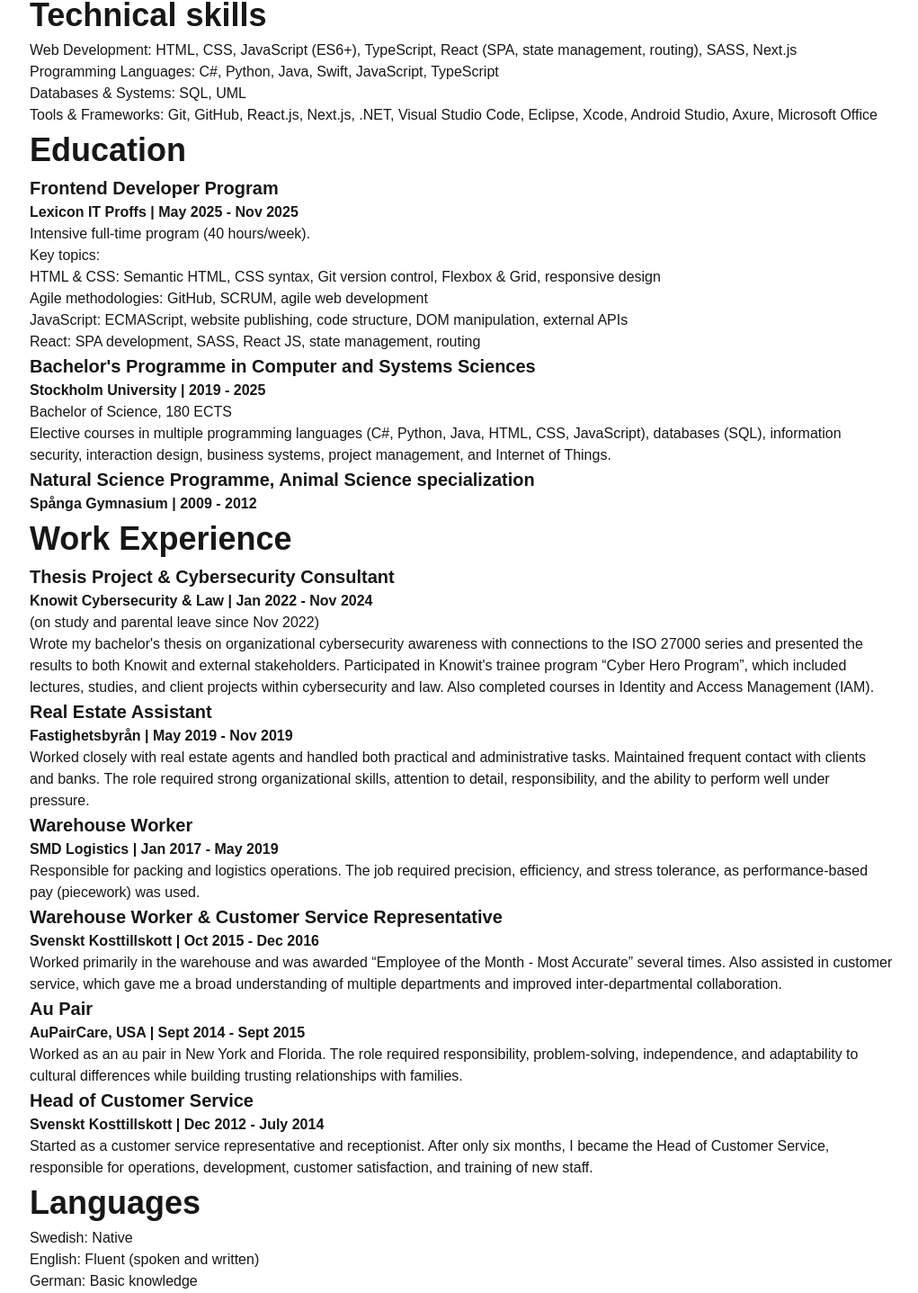
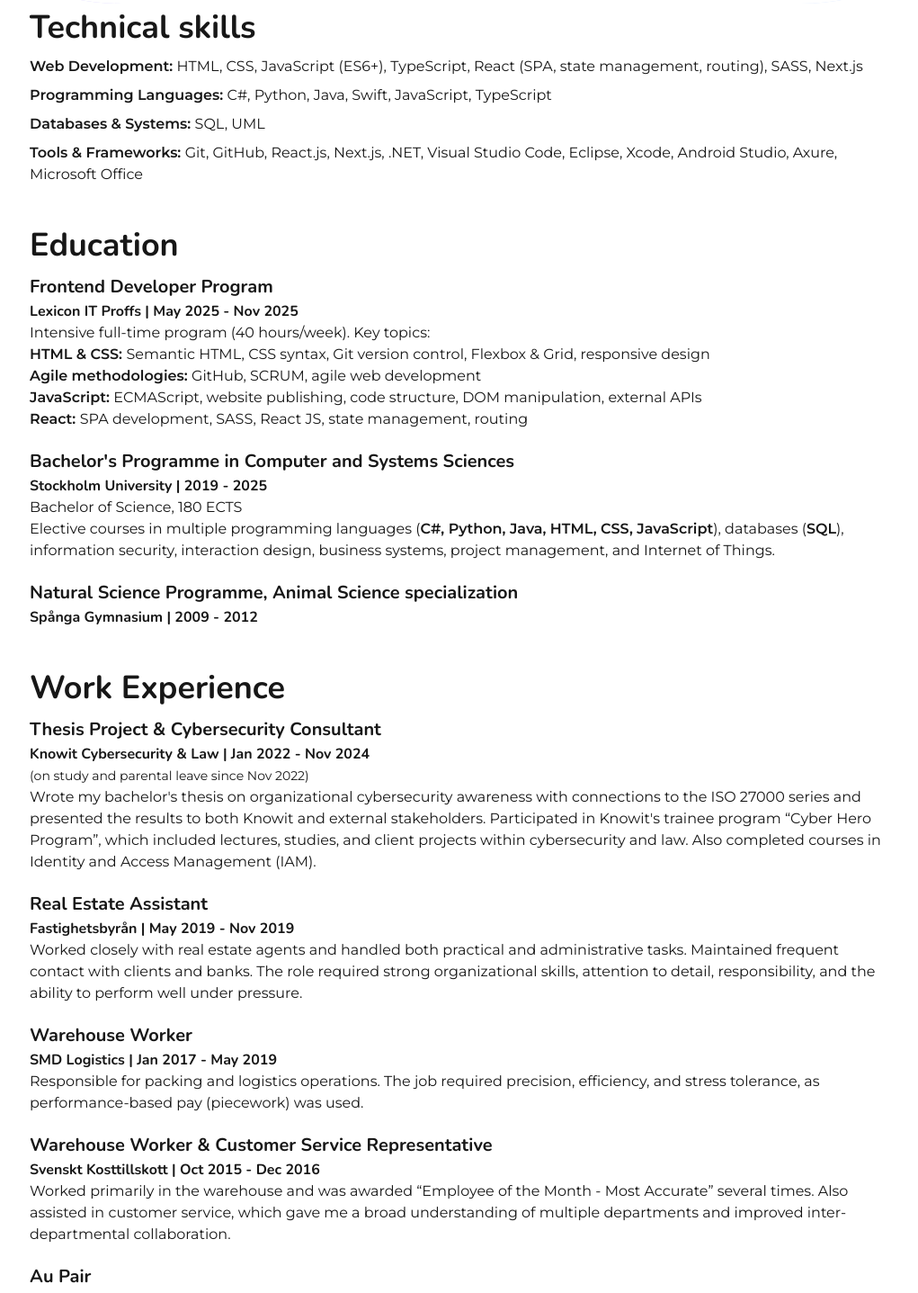
Before and after one commit to malpisen/nextjs-portfolio, a Next.js app: page /about in a window 1280 px wide. Shown: the part 620-2057 px from the top of the page at 90% size, without its empty margins (127-1148 px from the left). Built offline with nearby package versions, Linux system fonts and the light colour scheme.

Commit message:
Update global styles with new font variables and enhancements.

```diff
--- a/src/app/about/page.tsx
+++ b/src/app/about/page.tsx
@@ -6,11 +6,13 @@
   return (
     <>
       <section className="full-width relative overflow-hidden py-20">
-        <div className="full-width absolute inset-0 rounded-xl lg:rounded-full inset-shadow-[0_0_60px_70px_white]
-        bg-gradient-to-bl from-green-200/70 from-20% via-blue-200/70 to-violet-300/70" />
+        <div
+          className="full-width absolute inset-0 rounded-xl lg:rounded-full inset-shadow-[0_0_60px_70px_white]
+        bg-gradient-to-bl from-green-200/70 from-20% via-blue-200/70 to-violet-300/70"
+        />
         <div className="relative grid md:grid-cols-2 gap-4 px-20 py-5 xl:px-0 items-center text-center">
           <div className="space-y-4">
-            <h2>Hello World, I'm Malin</h2>
+            <h2 className="mb-0">Hello World, I'm Malin</h2>
             <Socials />
             <p>
               I'm a fast-learning and driven developer with a broad academic
@@ -24,7 +26,7 @@
             </p>
           </div>
           <Image
-            className="rounded-3xl shadow-lg place-self-center my-4"
+            className="rounded-3xl shadow-lg place-self-center my-4 transition-all duration-300 hover:scale-105"
             src="/images/malin-rydefalk.jpg"
             width={250}
             height={293}
@@ -32,54 +34,70 @@
           />
         </div>
       </section>
+      <div className="space-y-10">
         <section>
-        <h2>Technical skills</h2>
-        <ul>
+          <h2 className="text-start pb-1">Technical skills</h2>
+          <ul className="space-y-2">
             <li>
-            Web Development: HTML, CSS, JavaScript (ES6+), TypeScript, React
-            (SPA, state management, routing), SASS, Next.js
+              <span className="font-semibold">Web Development: </span>HTML, CSS,
+              JavaScript (ES6+), TypeScript, React (SPA, state management,
+              routing), SASS, Next.js
             </li>
             <li>
-            Programming Languages: C#, Python, Java, Swift, JavaScript,
-            TypeScript
+              <span className="font-semibold">Programming Languages: </span>C#,
+              Python, Java, Swift, JavaScript, TypeScript
             </li>
-          <li>Databases & Systems: SQL, UML</li>
             <li>
-            Tools & Frameworks: Git, GitHub, React.js, Next.js, .NET, Visual
-            Studio Code, Eclipse, Xcode, Android Studio, Axure, Microsoft Office
+              <span className="font-semibold">Databases & Systems: </span>SQL,
+              UML
+            </li>
+            <li>
+              <span className="font-semibold">Tools & Frameworks: </span>Git,
+              GitHub, React.js, Next.js, .NET, Visual Studio Code, Eclipse,
+              Xcode, Android Studio, Axure, Microsoft Office
             </li>
           </ul>
         </section>
         <section>
-        <h2>Education</h2>
-        <ul>
+          <h2 className="text-start pb-1">Education</h2>
+          <ul className="space-y-5">
             <li>
               <h3>Frontend Developer Program</h3>
               <h4>Lexicon IT Proffs | May 2025 - Nov 2025</h4>
-            <p>
-              Intensive full-time program (40 hours/week). <br />
-              Key topics:
-              <br />
-              HTML & CSS: Semantic HTML, CSS syntax, Git version control,
-              Flexbox & Grid, responsive design
-              <br />
-              Agile methodologies: GitHub, SCRUM, agile web development
-              <br />
-              JavaScript: ECMAScript, website publishing, code structure, DOM
-              manipulation, external APIs
-              <br />
-              React: SPA development, SASS, React JS, state management, routing
-            </p>
+              Intensive full-time program (40 hours/week). Key topics:
+              <ul>
+                <li>
+                  <span className="font-semibold">HTML & CSS: </span>Semantic
+                  HTML, CSS syntax, Git version control, Flexbox & Grid,
+                  responsive design
+                </li>
+                <li>
+                  <span className="font-semibold">Agile methodologies: </span>
+                  GitHub, SCRUM, agile web development
+                </li>
+                <li>
+                  <span className="font-semibold">JavaScript: </span>ECMAScript,
+                  website publishing, code structure, DOM manipulation, external
+                  APIs
+                </li>
+                <li>
+                  <span className="font-semibold">React: </span>SPA development,
+                  SASS, React JS, state management, routing
+                </li>
+              </ul>
             </li>
             <li>
               <h3>Bachelor's Programme in Computer and Systems Sciences</h3>
               <h4>Stockholm University | 2019 - 2025</h4>
               <p>
                 Bachelor of Science, 180 ECTS <br />
-              Elective courses in multiple programming languages (C#, Python,
-              Java, HTML, CSS, JavaScript), databases (SQL), information
-              security, interaction design, business systems, project
-              management, and Internet of Things.
+                Elective courses in multiple programming languages (
+                <span className="font-semibold">
+                  C#, Python, Java, HTML, CSS, JavaScript
+                </span>
+                ), databases (<span className="font-semibold">SQL</span>),
+                information security, interaction design, business systems,
+                project management, and Internet of Things.
               </p>
             </li>
             <li>
@@ -89,50 +107,54 @@
           </ul>
         </section>
         <section>
-        <h2>Work Experience</h2>
-        <ul>
+          <h2 className="text-start pb-1">Work Experience</h2>
+          <ul className="space-y-5">
             <li>
               <h3>Thesis Project & Cybersecurity Consultant</h3>
               <h4>Knowit Cybersecurity & Law | Jan 2022 - Nov 2024</h4>
               <p>
-              (on study and parental leave since Nov 2022) <br />
+                <span className="text-sm">
+                  (on study and parental leave since Nov 2022)
+                </span>
+                <br />
                 Wrote my bachelor's thesis on organizational cybersecurity
                 awareness with connections to the ISO 27000 series and presented
-              the results to both Knowit and external stakeholders. Participated
-              in Knowit's trainee program “Cyber Hero Program”, which included
-              lectures, studies, and client projects within cybersecurity and
-              law. Also completed courses in Identity and Access Management
-              (IAM).
+                the results to both Knowit and external stakeholders.
+                Participated in Knowit's trainee program “Cyber Hero Program”,
+                which included lectures, studies, and client projects within
+                cybersecurity and law. Also completed courses in Identity and
+                Access Management (IAM).
               </p>
             </li>
             <li>
               <h3>Real Estate Assistant</h3>
               <h4>Fastighetsbyrån | May 2019 - Nov 2019 </h4>
               <p>
-              Worked closely with real estate agents and handled both practical
-              and administrative tasks. Maintained frequent contact with clients
-              and banks. The role required strong organizational skills,
-              attention to detail, responsibility, and the ability to perform
-              well under pressure.
+                Worked closely with real estate agents and handled both
+                practical and administrative tasks. Maintained frequent contact
+                with clients and banks. The role required strong organizational
+                skills, attention to detail, responsibility, and the ability to
+                perform well under pressure.
               </p>
             </li>
             <li>
               <h3>Warehouse Worker</h3>
               <h4>SMD Logistics | Jan 2017 - May 2019 </h4>
               <p>
-              Responsible for packing and logistics operations. The job required
-              precision, efficiency, and stress tolerance, as performance-based
-              pay (piecework) was used.
+                Responsible for packing and logistics operations. The job
+                required precision, efficiency, and stress tolerance, as
+                performance-based pay (piecework) was used.
               </p>
             </li>
             <li>
               <h3>Warehouse Worker & Customer Service Representative</h3>
               <h4>Svenskt Kosttillskott | Oct 2015 - Dec 2016</h4>
               <p>
-              Worked primarily in the warehouse and was awarded “Employee of the
-              Month - Most Accurate” several times. Also assisted in customer
-              service, which gave me a broad understanding of multiple
-              departments and improved inter-departmental collaboration.
+                Worked primarily in the warehouse and was awarded “Employee of
+                the Month - Most Accurate” several times. Also assisted in
+                customer service, which gave me a broad understanding of
+                multiple departments and improved inter-departmental
+                collaboration.
               </p>
             </li>
             <li>
@@ -140,9 +162,9 @@
               <h4>AuPairCare, USA | Sept 2014 - Sept 2015</h4>
               <p>
                 Worked as an au pair in New York and Florida. The role required
-              responsibility, problem-solving, independence, and adaptability to
-              cultural differences while building trusting relationships with
-              families.
+                responsibility, problem-solving, independence, and adaptability
+                to cultural differences while building trusting relationships
+                with families.
               </p>
             </li>
             <li>
@@ -158,30 +180,35 @@
           </ul>
         </section>
         <section>
-        <h2>Languages</h2>
-        <ul>
+          <h2 className="text-start pb-1 ">Languages</h2>
+          <ul className="space-y-2">
             <li>Swedish: Native</li>
             <li>English: Fluent (spoken and written)</li>
             <li>German: Basic knowledge</li>
           </ul>
         </section>
         <section>
-        <h2>Other</h2>
-        <ul>
+          <h2 className="text-start pb-1">Other</h2>
+          <ul className="space-y-2">
             <li>Driver's License (Category B)</li>
             <li>Forklift License (Category A)</li>
           </ul>
         </section>
         <section>
-        <h2>References</h2>
+          <h2 className="text-start pb-1">References</h2>
           <p>
             Available upon request. <br />
+          </p>
+          <blockquote className="italic p-4">
             “Malin is punctual, loyal, quick to learn, and an incredible asset
             with her ability to manage multiple tasks and processes
             simultaneously.”
-        </p>
+          </blockquote>
         </section>
+        <div className="flex justify-center">
           <CVButton />
+        </div>
+      </div>
     </>
   );
 }
--- a/src/app/globals.css
+++ b/src/app/globals.css
@@ -8,8 +8,10 @@
 @theme inline {
   --color-background: var(--background);
   --color-foreground: var(--foreground);
-  --font-sans: var(--font-geist-sans);
-  --font-mono: var(--font-geist-mono);
+
+  --font-nuntino: var(--font-nuntino);
+  --font-montserrat: var(--font-montserrat);
+  --font-sacramento: var(--font-sacramento);
 }
 
 @media (prefers-color-scheme: dark) {
@@ -20,20 +22,22 @@
 }
 
 @layer base {
+  h1 {
+    font-family: var(--font-sacramento);
+    font-size: var(--text-6xl);
+  }
 
-  h1,
   h2,
   h3,
   h4 {
+    font-family: var(--font-nuntino);
     font-weight: 700;
-  }
-
-  h1 {
-    font-size: var(--text-5xl);
   }
 
   h2 {
     font-size: var(--text-4xl);
+    text-align: center;
+    padding-bottom: --spacing(3);
   }
 
   h3 {
@@ -79,18 +83,20 @@
     place-items: center;
     padding: --spacing(2);
     gap: --spacing(2);
-    font-size: var(--text-sm);
     background-color: var(--color-white);
     border: 1px solid var(--color-gray-400);
     border-radius: var(--radius-sm);
-    box-shadow: var(--shadow-lg);
+    box-shadow: var(--shadow-md);
     cursor: pointer;
+    transition: all 300ms ease-in-out;
 
     &:hover {
-      background-color: var(--color-red-50);
+      transform: scale(1.1);
+      box-shadow: var(--shadow-lg);
     }
 
     &:focus {
+      transition: none;
       outline: 2px solid var(--color-gray-600);
       outline-offset: 1px;
     }
@@ -110,10 +116,21 @@
       outline-offset: 1px;
     }
   }
+
+  .clickable-icon {
+    color: var(--color-black);
+    cursor: pointer;
+    transition: transform 0.3s;
+
+    &:hover {
+      color: var(--color-gray-700);
+      transform: scale(1.1);
+    }
+  }
 }
 
 body {
   background: var(--background);
   color: var(--foreground);
-  font-family: Arial, Helvetica, sans-serif;
+  font-family: var(--font-montserrat), Helvetica, sans-serif;
 }
--- a/src/app/layout.tsx
+++ b/src/app/layout.tsx
@@ -1,17 +1,23 @@
 import type { Metadata } from "next";
-import { Geist, Geist_Mono } from "next/font/google";
+import { Nunito, Montserrat, Sacramento } from "next/font/google";
 import "./globals.css";
 import Navbar from "@/components/layout/navbar";
 import Footer from "@/components/layout/footer";
 
-const geistSans = Geist({
-  variable: "--font-geist-sans",
+const nuntino = Nunito({
+  variable: "--font-nuntino",
   subsets: ["latin"],
 });
 
-const geistMono = Geist_Mono({
-  variable: "--font-geist-mono",
+const montserrat = Montserrat({
+  variable: "--font-montserrat",
   subsets: ["latin"],
+});
+
+const sacramento = Sacramento({
+  variable: "--font-sacramento",
+  subsets: ["latin"],
+  weight: "400",
 });
 
 export const metadata: Metadata = {
@@ -27,7 +33,7 @@
   return (
     <html lang="en">
       <body
-        className={`${geistSans.variable} ${geistMono.variable} antialiased`}
+        className={`${nuntino.variable} ${montserrat.variable} ${sacramento.variable} antialiased`}
       >
         <Navbar />
         <main className="content-grid">{children}</main>
--- a/src/app/page.tsx
+++ b/src/app/page.tsx
@@ -44,7 +44,7 @@
       </section>
       <Skills />
       <section className="my-10">
-        <h2>Projects</h2>
+        <h2>Some of my recent projects</h2>
         <ProjectList projects={projects.splice(0, 3)} />
       </section>
       <section className="full-width relative overflow-hidden pt-20 pb-30">
--- a/src/app/projects/page.tsx
+++ b/src/app/projects/page.tsx
@@ -12,7 +12,7 @@
         bg-gradient-to-bl from-orange-200/70 from-25% via-yellow-200/70 via-40% to-green-200/70"
       />
       <div className="relative m-auto">
-        <h2 className="text-center">Projects</h2>
+        <h2 className="text-center mb-5">Projects</h2>
         <ProjectList projects={projects} />
       </div>
     </section>
--- a/src/components/sections/hero.tsx
+++ b/src/components/sections/hero.tsx
@@ -9,13 +9,13 @@
     <section className="full-width relative overflow-hidden py-20">
       <div className="full-width absolute inset-0 rounded-xl lg:rounded-full inset-shadow-[0_0_60px_70px_white] bg-gradient-to-bl from-pink-200 to-orange-200" />
       <div className="relative max-w-4xl m-auto grid md:grid-cols-2 items-center text-center">
-        <div className="mx-10 space-y-4">
+        <div className="mx-10">
           <h2 className="text-5xl">Hello World, {<br />}I'm Malin</h2>
           <h3 className="font-normal">Frontend Developer</h3>
           <Socials />
         </div>
         <Image
-          className="rounded-3xl shadow-lg place-self-center my-4"
+          className="rounded-3xl shadow-lg place-self-center my-4 transition-all duration-300 hover:scale-105"
           src="/images/malin-rydefalk.jpg"
           width={250}
           height={293}
```
Lines whose indentation alone changed are shown as unchanged.
